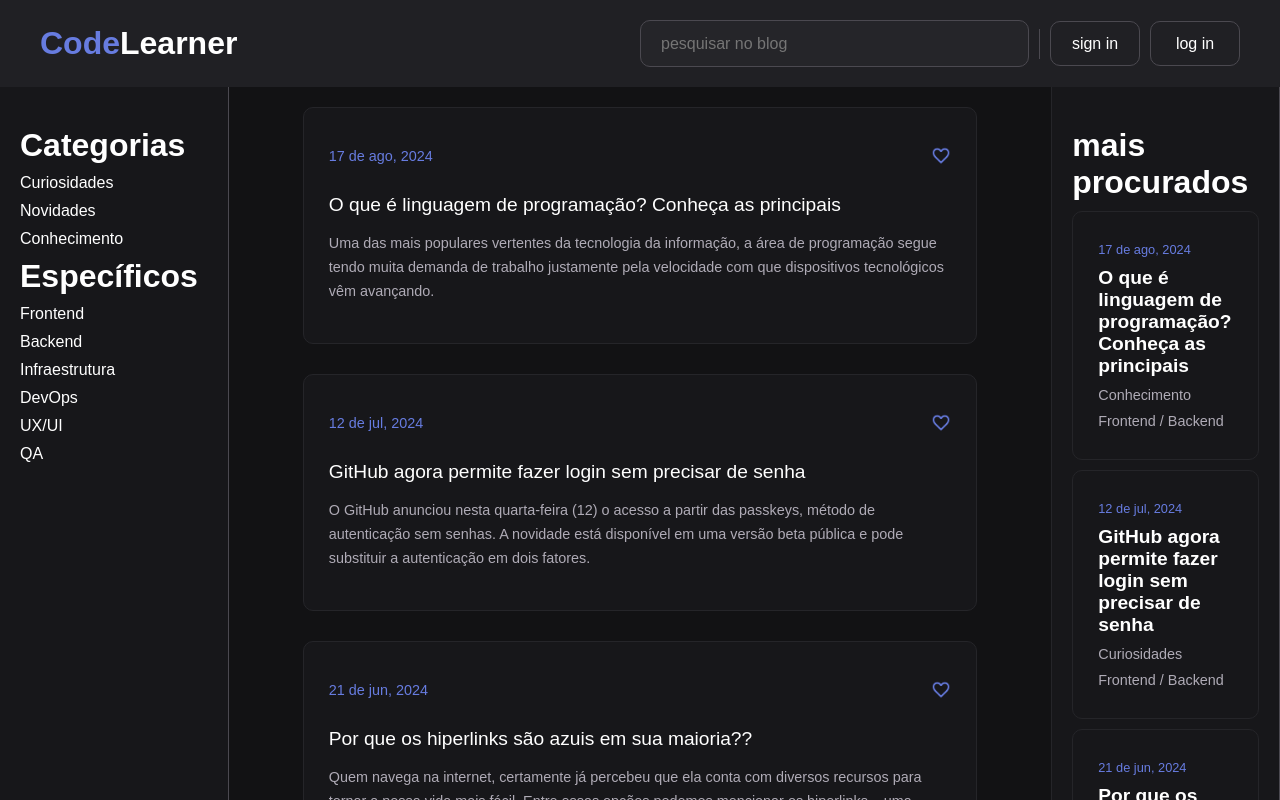
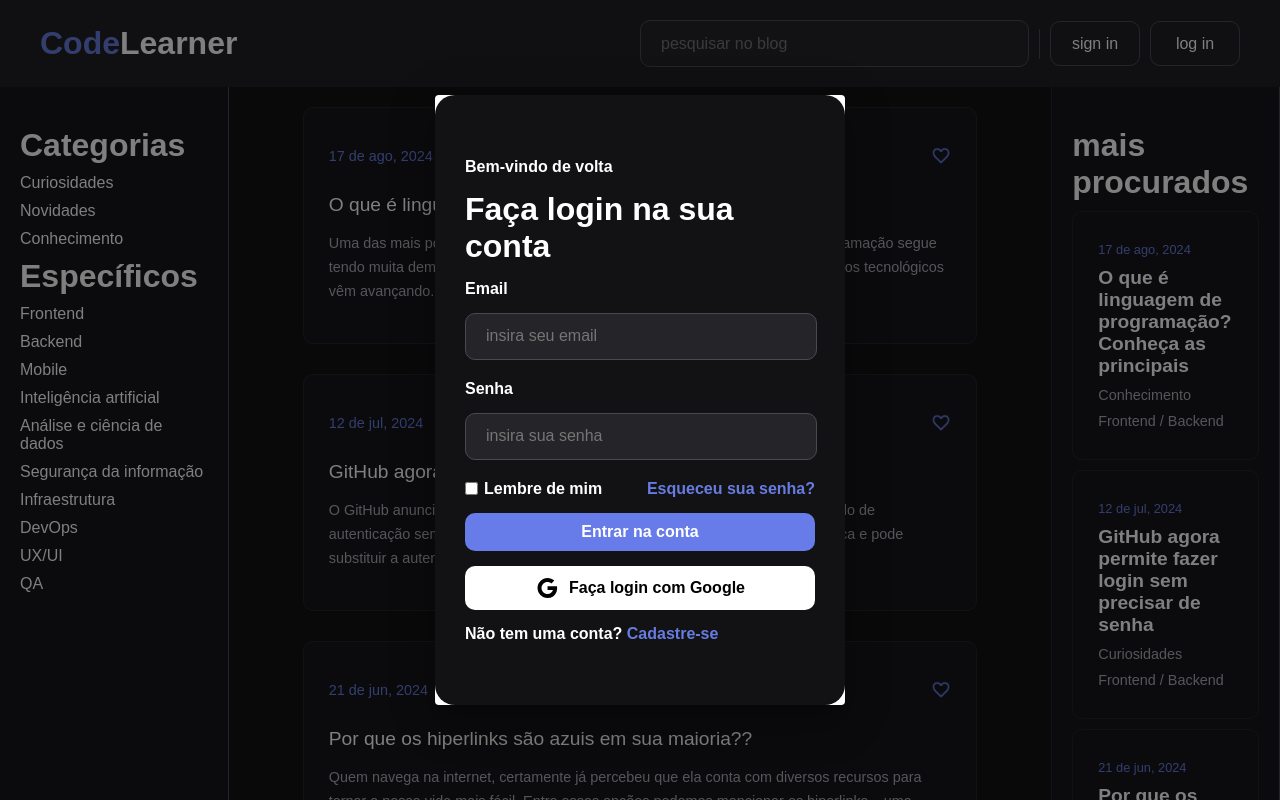
Before and after one commit to LeonardoCaml/blog, a React (Vite) app: page / in a window 1280 px wide. Both pictures are taken after a click on the button "log in". Shown: the top 800 px of the page. Built offline with nearby package versions, Linux system fonts and the light colour scheme.

Commit message:
feat: add a Modal from implant a login content

```diff
--- a/src/App.tsx
+++ b/src/App.tsx
@@ -54,6 +54,9 @@ const postCard = [
 ];
 
 const App = () => {
+
+
+
   return (
     <Wrapper id="home">
       <Header />
@@ -66,6 +69,10 @@ const App = () => {
           <h1>Específicos</h1>
           <p>Frontend</p>
           <p>Backend</p>
+          <p>Mobile</p>
+          <p>Inteligência artificial</p>
+          <p>Análise e ciência de dados</p>
+          <p>Segurança da informação</p>
           <p>Infraestrutura</p>
           <p>DevOps</p>
           <p>UX/UI</p>
@@ -144,10 +151,4 @@ const SidebarRight = styled(SidebarLeft)`
   min-height: fit-content;
 `;
 
-const Divider = styled.div`
-  width: "100%";
-  height: 2px;
-  background: #4b4950;
-`;
-
 export default App;
--- a/src/components/header.tsx
+++ b/src/components/header.tsx
@@ -2,16 +2,53 @@ import * as React from "react";
 import styled from "styled-components";
 import AccountCircleIcon from "@mui/icons-material/AccountCircle";
 import { useState } from "react";
+import { Dialog } from "@mui/material";
+import { Google } from "@mui/icons-material";
 
 const AccountEntry = () => {
+  const [open, setOpen] = React.useState(false);
+
+  const handleClickOpen = () => {
+    setOpen(true);
+  };
+
+  const handleClose = () => {
+    setOpen(false);
+  };
   return (
     <div style={{ display: "flex", gap: 10 }}>
       <a href="#">
         <HeaderButton>sign in</HeaderButton>
       </a>
       <a href="#">
-        <HeaderButton>log in</HeaderButton>
+        <HeaderButton onClick={handleClickOpen}>log in</HeaderButton>
       </a>
+
+      <Dialog maxWidth={"lg"} open={open} onClose={handleClose}>
+        <LoginContainer>
+          <LoginText>Bem-vindo de volta</LoginText>
+          <LoginTitle>Faça login na sua conta</LoginTitle>
+          <LoginText>Email</LoginText>
+          <LoginInput type="text" placeholder="insira seu email" />
+          <LoginText>Senha</LoginText>
+          <LoginInput type="text" placeholder="insira sua senha" />
+          <div style={{ display: "flex", justifyContent: "space-between" }}>
+            <div style={{ display: "flex", gap: 6, alignItems: "center" }}>
+              <input type="checkbox" name="" id="" />
+              <LoginText>Lembre de mim</LoginText>
+            </div>
+            <LoginLink>Esqueceu sua senha?</LoginLink>
+          </div>
+          <LoginButton>Entrar na conta</LoginButton>
+          <LoginButtonGoogle>
+            <Google />
+            Faça login com Google
+          </LoginButtonGoogle>
+          <LoginText>
+            Não tem uma conta? <LoginLink href="">Cadastre-se</LoginLink>
+          </LoginText>
+        </LoginContainer>
+      </Dialog>
     </div>
   );
 };
@@ -87,6 +124,68 @@ const UserText = styled.p`
   font-weight: 700;
 `;
 
-const PerfilText = styled.p`
+const PerfilText = styled(UserText)`
   font-size: 1rem;
 `;
+
+const LoginContainer = styled.div`
+  width: 350px;
+  height: 550px;
+  padding: 30px;
+  background: #121214;
+  display: flex;
+  flex-direction: column;
+  justify-content: center;
+  gap: 15px;
+  border-radius: 20px;
+`;
+
+const LoginTitle = styled(Title)`
+  color: #ffffff;
+  font-weight: 700;
+`;
+
+const LoginText = styled(PerfilText)`
+  color: white;
+`;
+
+const LoginInput = styled.input`
+  width: calc(100% - 20px);
+  height: 45px;
+  margin-bottom: 5px;
+  border-radius: 10px;
+  padding-left: 20px;
+  font-size: 1rem;
+  background: #252529;
+  border: 1px solid #4b4950;
+  color: #ffffff;
+`;
+
+const LoginLink = styled.a`
+  text-decoration: none;
+  color: #677ce0;
+  font-weight: 700;
+`;
+
+const LoginButton = styled.button`
+  padding: 10px;
+  font-size: 1rem;
+  font-weight: 700;
+  background: #677ce8;
+  color: #ffffff;
+  border: none;
+  border-radius: 10px;
+`;
+
+const LoginButtonGoogle = styled.button`
+  display: flex;
+  align-items: center;
+  justify-content: center;
+  gap: 10px;
+  padding: 10px;
+  font-size: 1rem;
+  font-weight: 700;
+  background: #ffffff;
+  border: none;
+  border-radius: 10px;
+`;
```
